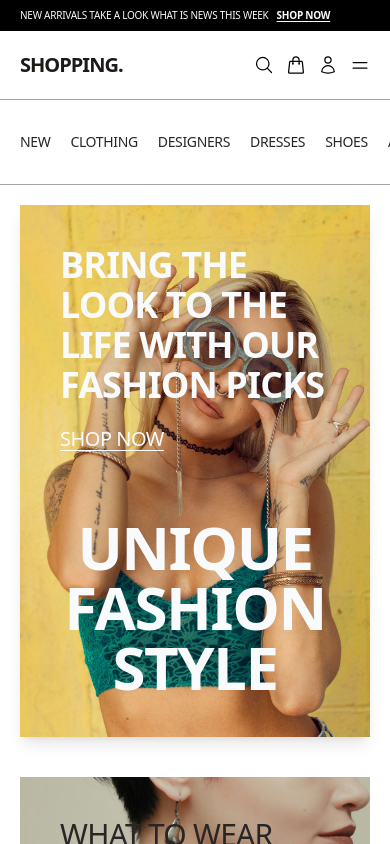
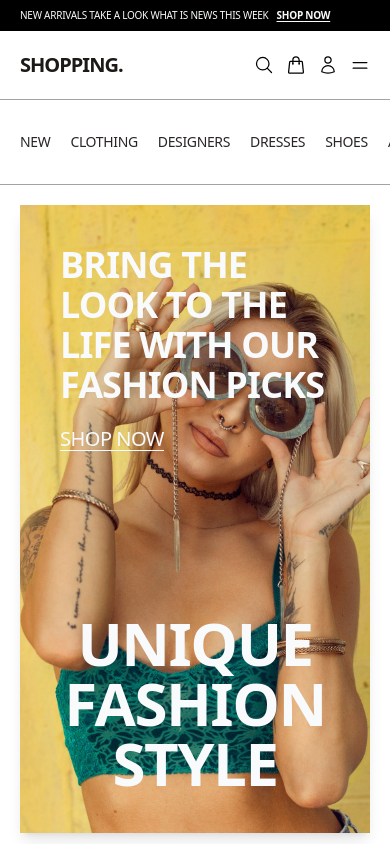
Before and after one commit to SalehMehrabani/Shopping-Ecommerce, a React (Vite) app: page / in a window 390 px wide. Shown: the top 844 px of the page. Built offline with nearby package versions, Linux system fonts and the light colour scheme.

Commit message:
categories

```diff
--- a/src/components/Header/Header.jsx
+++ b/src/components/Header/Header.jsx
@@ -4,7 +4,7 @@ function Header() {
   return (
     <header className=" w-full  h-max md:h-screen p-5">
       <div
-        className="p-10 shadow-lg h-full w-full flex flex-col justify-between gap-16"
+        className="p-10 shadow-lg h-full w-full flex flex-col justify-between gap-40 sm:gap-16"
         style={{
           backgroundImage: "url(images/Header.jpg)",
           backgroundSize: "cover",
```
